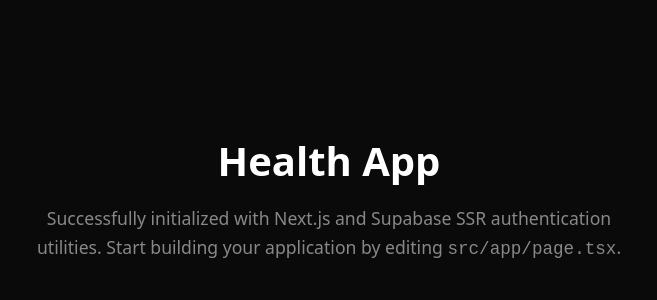
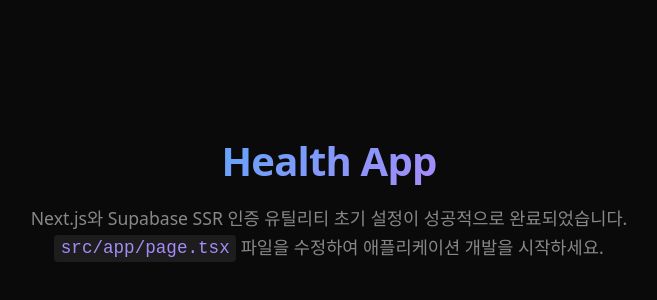
Before and after one commit to hoooooojjjj/health_app, a Next.js app: page / in a window 1280 px wide. Shown: the part 202-502 px from the top of the page, without its empty margins (311-968 px from the left). Built offline with nearby package versions, Linux system fonts and the light colour scheme.

Commit message:
style: CSS Module 스타일링 적용 및 주석 한국어 번역

```diff
--- /dev/null
+++ b/src/app/page.module.css
@@ -0,0 +1,43 @@
+/* 메인 레이아웃 컨테이너 */
+.mainContainer {
+  display: flex;
+  flex-direction: column;
+  align-items: center;
+  justify-content: center;
+  min-height: 100vh;
+  background-color: #0a0a0a;
+  color: #ffffff;
+  font-family: 'system-ui', -apple-system, sans-serif;
+  text-align: center;
+  padding: 2rem;
+  box-sizing: border-box;
+}
+
+/* 메인 제목 스타일 */
+.title {
+  font-size: 2.5rem;
+  font-weight: 800;
+  margin-bottom: 1rem;
+  background: linear-gradient(135deg, #60a5fa 0%, #a78bfa 100%);
+  -webkit-background-clip: text;
+  -webkit-text-fill-color: transparent;
+  letter-spacing: -0.02em;
+}
+
+/* 보조 설명 텍스트 스타일 */
+.description {
+  color: #888888;
+  font-size: 1.1rem;
+  max-width: 600px;
+  line-height: 1.6;
+  margin: 0;
+}
+
+/* 코드 강조용 인라인 코드 블록 */
+.codeHighlight {
+  font-family: monospace;
+  background-color: rgba(255, 255, 255, 0.08);
+  padding: 0.2rem 0.4rem;
+  border-radius: 4px;
+  color: #a78bfa;
+}
--- a/src/app/page.tsx
+++ b/src/app/page.tsx
@@ -1,23 +1,16 @@
+import styles from './page.module.css'
+
 export default function Home() {
   return (
-    <main style={{
-      display: 'flex',
-      flexDirection: 'column',
-      alignItems: 'center',
-      justifyContent: 'center',
-      minHeight: '100vh',
-      backgroundColor: '#0a0a0a',
-      color: '#ffffff',
-      fontFamily: 'system-ui, sans-serif',
-      textAlign: 'center',
-      padding: '2rem'
-    }}>
-      <h1 style={{ fontSize: '2.5rem', fontWeight: 'bold', marginBottom: '1rem' }}>
+    /* CSS Module을 적용한 전체 레이아웃 컨테이너 */
+    <main className={styles.mainContainer}>
+      <h1 className={styles.title}>
         Health App
       </h1>
-      <p style={{ color: '#888888', fontSize: '1.1rem', maxWidth: '600px', lineHeight: '1.6' }}>
-        Successfully initialized with Next.js and Supabase SSR authentication utilities.
-        Start building your application by editing <code>src/app/page.tsx</code>.
+      <p className={styles.description}>
+        Next.js와 Supabase SSR 인증 유틸리티 초기 설정이 성공적으로 완료되었습니다.
+        <br />
+        <code className={styles.codeHighlight}>src/app/page.tsx</code> 파일을 수정하여 애플리케이션 개발을 시작하세요.
       </p>
     </main>
   )
```
